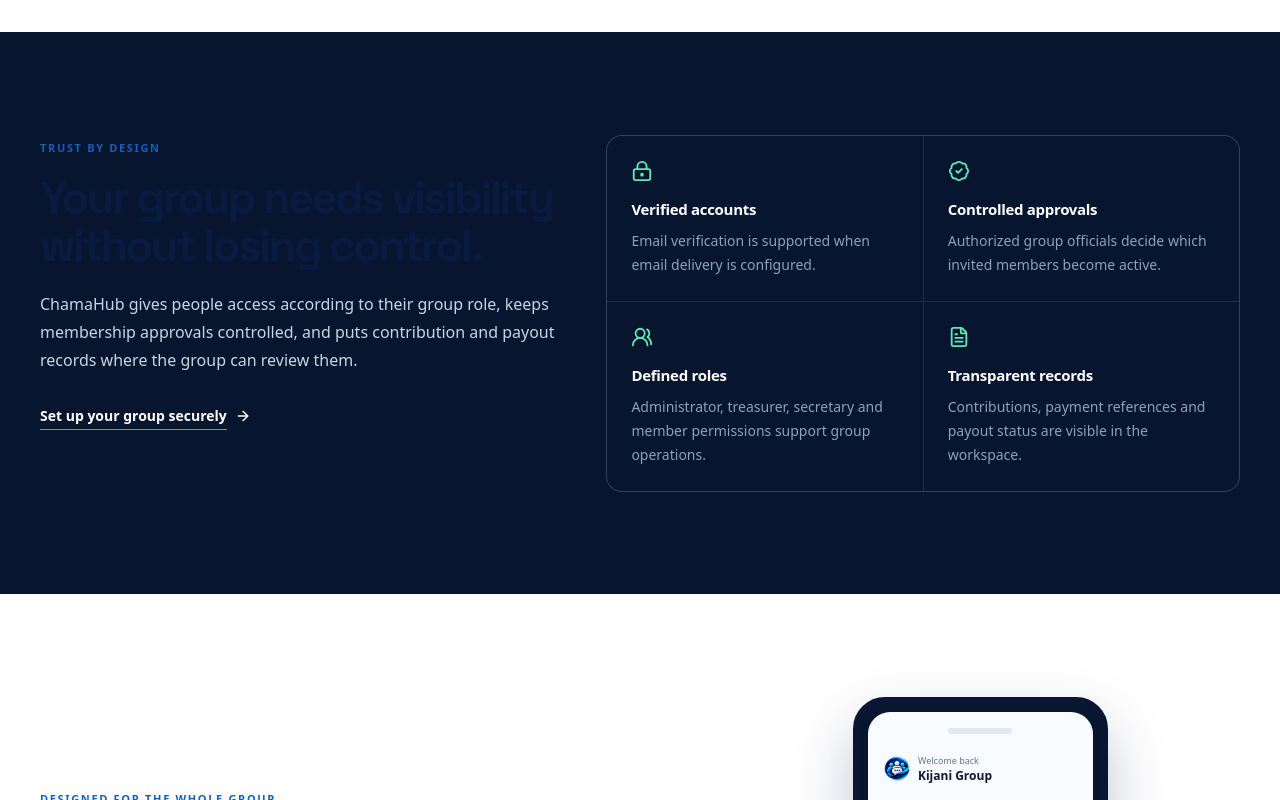
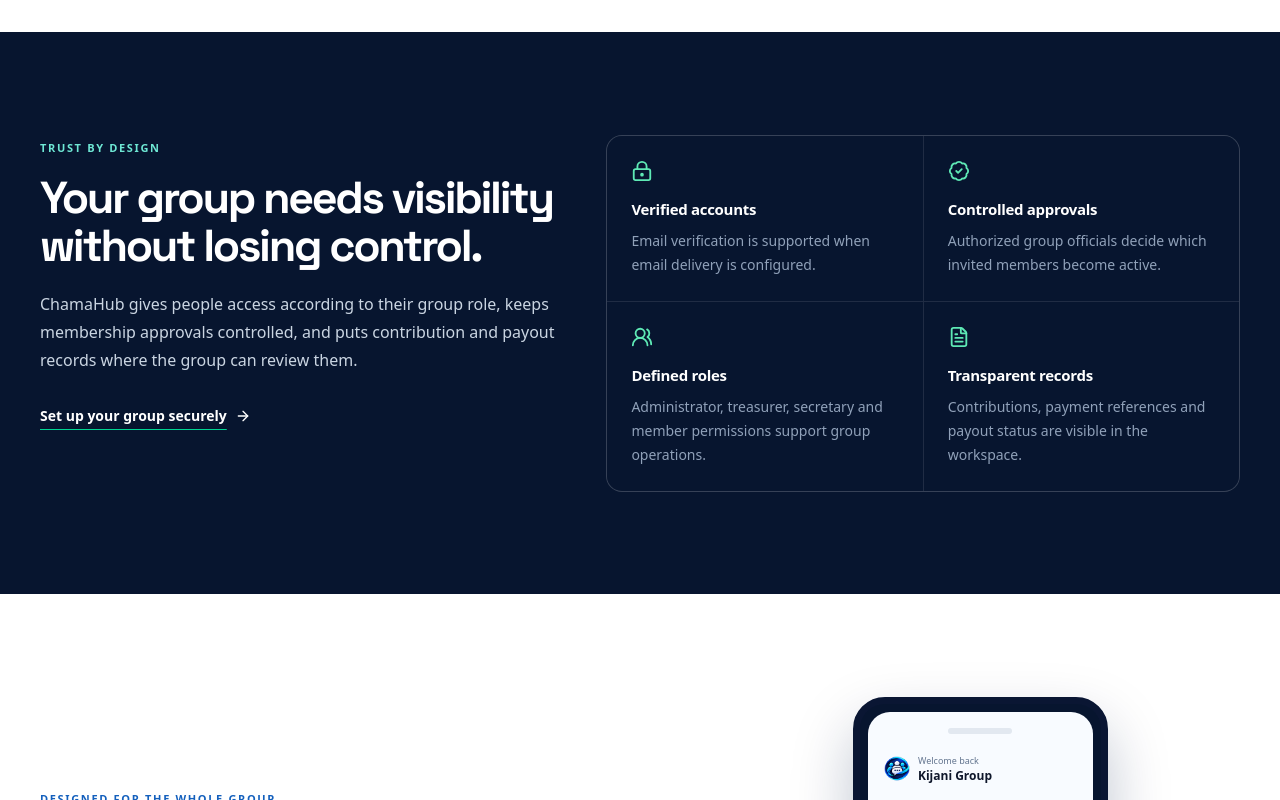
Before and after one commit to Vickins-Technologies1/ChamaHub, a Next.js app: page / in a window 1280 px wide. Shown: the part 4340-5140 px from the top of the page. Built offline with nearby package versions, Linux system fonts and the light colour scheme.

Commit message:
Improve landing page accessibility and menu focus handling

```diff
--- a/src/app/globals.css
+++ b/src/app/globals.css
@@ -1172,6 +1172,8 @@ h4 {
 .landing-back-top:hover { transform: translateY(-3px); background: #087e85; box-shadow: 0 14px 30px rgba(12,60,155,.36); }
 .landing-back-top:active { transform: scale(.94); }
 .landing-page section[id] { scroll-margin-top: 88px; }
+.landing-page :focus-visible { outline: 3px solid #20aaa9; outline-offset: 3px; }
+.landing-page a, .landing-page button { -webkit-tap-highlight-color: transparent; }
 .landing-nav a { transition: color .2s ease; }
 .landing-nav a:hover { color: #1452c4; }
 .landing-menu-button { display: inline-flex; align-items: center; justify-content: center; width: 40px; height: 40px; border: 1px solid #dbe4f0; border-radius: 10px; color: #0c2557; }
@@ -1215,6 +1217,10 @@ h4 {
 .landing-section--ink { background: linear-gradient(135deg, #071a40, #0c2c66); }
 .landing-section--ink .landing-heading { color: #fff; }
 .landing-section--ink .landing-copy { color: #c5d4ee; }
+.landing-security .landing-heading,
+.landing-final .landing-heading { color: #fff; }
+.landing-security .landing-eyebrow,
+.landing-final .landing-eyebrow { color: #6ee7d4; }
 .landing-text-link { display: inline-flex; align-items: center; gap: .5rem; color: #0c3c9b; font-size: 14px; font-weight: 700; }
 .landing-text-link:hover { color: #178591; }
 .landing-finance, .landing-payout-card { padding: clamp(1.3rem, 3.5vw, 2rem); }
--- a/src/app/page.tsx
+++ b/src/app/page.tsx
@@ -94,7 +94,10 @@ export default function Home() {
     document.body.style.overflow = "hidden";
     sidebarRef.current?.querySelector<HTMLElement>("a, button")?.focus();
     const onKeyDown = (event: KeyboardEvent) => {
-      if (event.key === "Escape") closeMenu();
+      if (event.key === "Escape") {
+        setMenuOpen(false);
+        requestAnimationFrame(() => toggleRef.current?.focus());
+      }
       if (event.key === "Tab" && sidebarRef.current) {
         const items = sidebarRef.current.querySelectorAll<HTMLElement>('a[href], button:not([disabled])');
         const first = items[0]; const last = items[items.length - 1];
```
